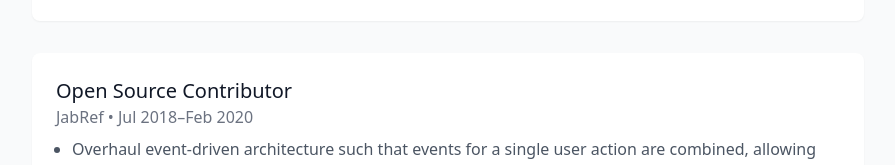
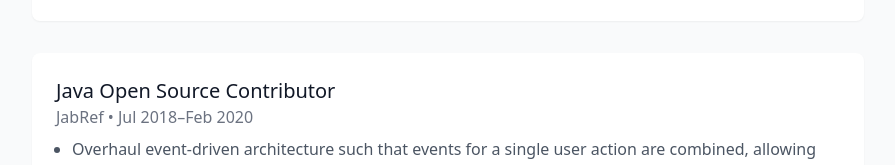
Before and after one commit to abepolk/personal-website, a website: page index.html in a window 1280 px wide. Shown: the part 2141-2306 px from the top of the page, without its empty margins (192-1087 px from the left). Drawn offline with nearby package versions, Linux system fonts and the light colour scheme; files that its build step writes are made by us from their sources.

Commit message:
Add Java keyword to Experience section

```diff
--- a/index.html
+++ b/index.html
@@ -114,7 +114,7 @@
                     </ul>
                 </div>
                 <div id="jabref" class="bg-white p-6 rounded-lg shadow-sm">
-                    <h3 class="text-xl font-medium text-gray-900">Open Source Contributor</h3>
+                    <h3 class="text-xl font-medium text-gray-900">Java Open Source Contributor</h3>
                     <p class="text-gray-500 mb-2">JabRef • Jul 2018–Feb 2020</p>
                     <ul class="list-disc ps-4">
                         <li class="text-gray-600">Overhaul event-driven architecture such that events for a single user action are combined, allowing faster database synchronization, including adding unit tests with JUnit</li>
```
